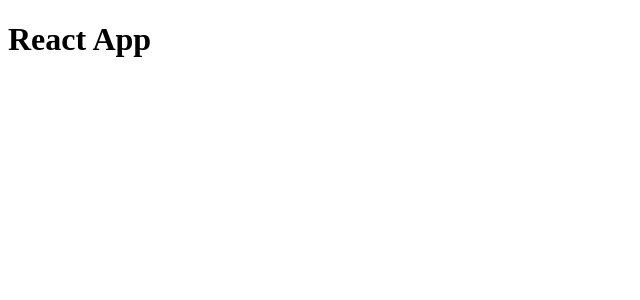
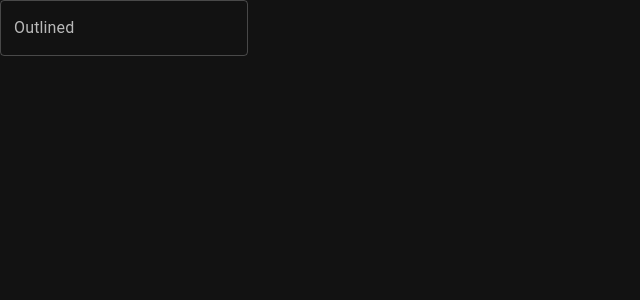
Before and after one commit to softdeveloper23/task-list-fullstack, a React (Create React App) app in the folder ui/: page / in a window 1280 px wide. Shown: the top 300 px of the page, without its empty margins (0-640 px from the left). Built offline with nearby package versions, Linux system fonts and the light colour scheme.

Commit message:
Added dark mode theme

```diff
--- a/ui/src/App.js
+++ b/ui/src/App.js
@@ -1,9 +1,18 @@
-function App() {
+import { ThemeProvider, createTheme } from '@mui/material/styles';
+import CssBaseline from '@mui/material/CssBaseline';
+import { AddTaskForm } from "./components/AddTaskForm";
+
+const darkTheme = createTheme({
+  palette: {
+    mode: 'dark',
+  },
+});
+
+export default function App() {
   return (
-    <div className="App">
-      <h1>React App</h1>
-    </div>
+    <ThemeProvider theme={darkTheme}>
+      <CssBaseline />
+      <AddTaskForm />
+    </ThemeProvider>
   );
 }
-
-export default App;
```
